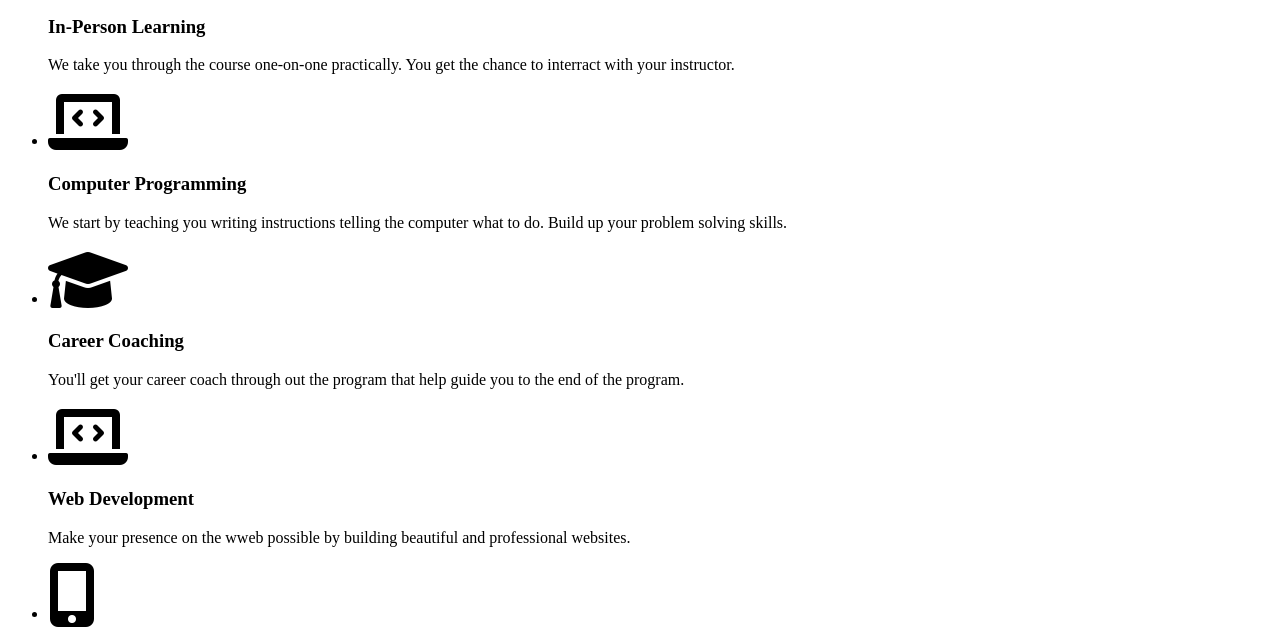
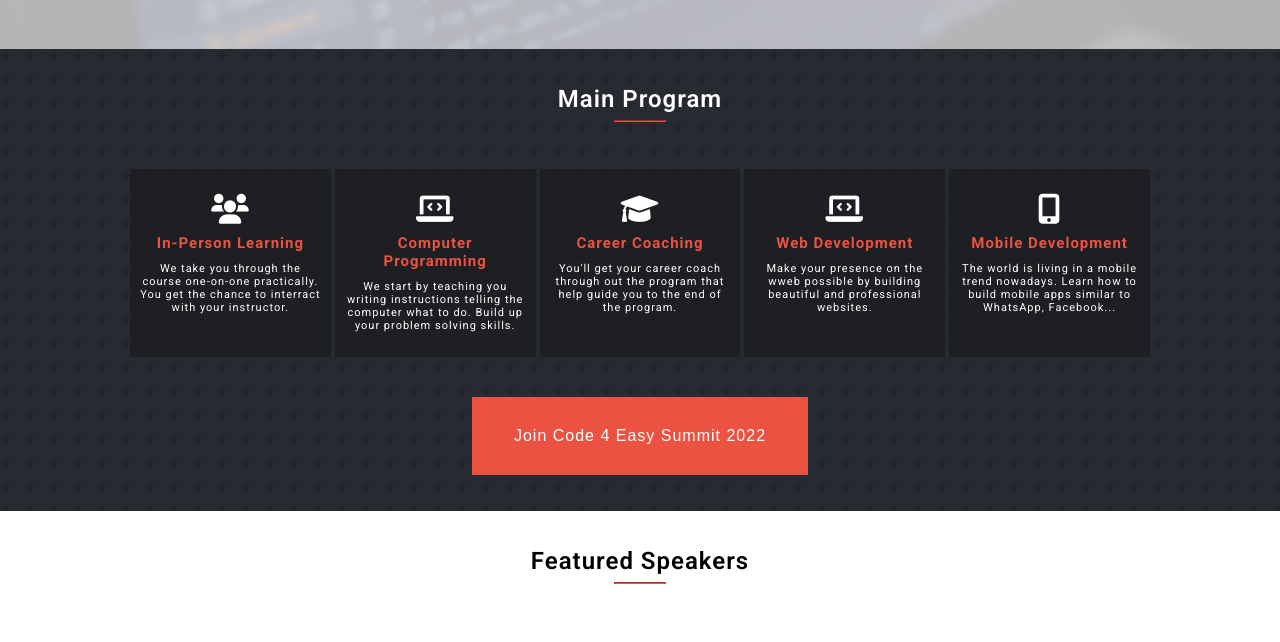
Before and after one commit to IshmaelKargbo/code4easy, a plain HTML site: page index.html in a window 1280 px wide. Shown: the part 693-1335 px from the top of the page. Drawn offline with Linux system fonts and the light colour scheme; the site is published under a folder, as on GitHub Pages, so addresses that start at the root find nothing.

Commit message:
update css link in htmls files

```diff
--- a/index.html
+++ b/index.html
@@ -6,7 +6,7 @@
     <meta http-equiv="X-UA-Compatible" content="IE=edge">
     <meta name="viewport" content="width=device-width, initial-scale=1.0">
     <title>Code 4 Easy</title>
-    <link rel="stylesheet" href="/assets/css/style.css">
+    <link rel="stylesheet" href="./assets/css/style.css">
     <link rel="preconnect" href="https://fonts.googleapis.com">
     <link rel="preconnect" href="https://fonts.gstatic.com" crossorigin>
     <link href="https://fonts.googleapis.com/css2?family=Roboto:wght@300;400;500;600;700&display=swap" rel="stylesheet">
--- a/pages/about.html
+++ b/pages/about.html
@@ -6,7 +6,7 @@
     <meta http-equiv="X-UA-Compatible" content="IE=edge">
     <meta name="viewport" content="width=device-width, initial-scale=1.0">
     <title>Code 4 Easy</title>
-    <link rel="stylesheet" href="/../assets/css/about.css">
+    <link rel="stylesheet" href="../assets/css/about.css">
     <link rel="preconnect" href="https://fonts.googleapis.com">
     <link rel="preconnect" href="https://fonts.gstatic.com" crossorigin>
     <link href="https://fonts.googleapis.com/css2?family=Roboto:wght@300;400;500;600;700&display=swap" rel="stylesheet">
```
